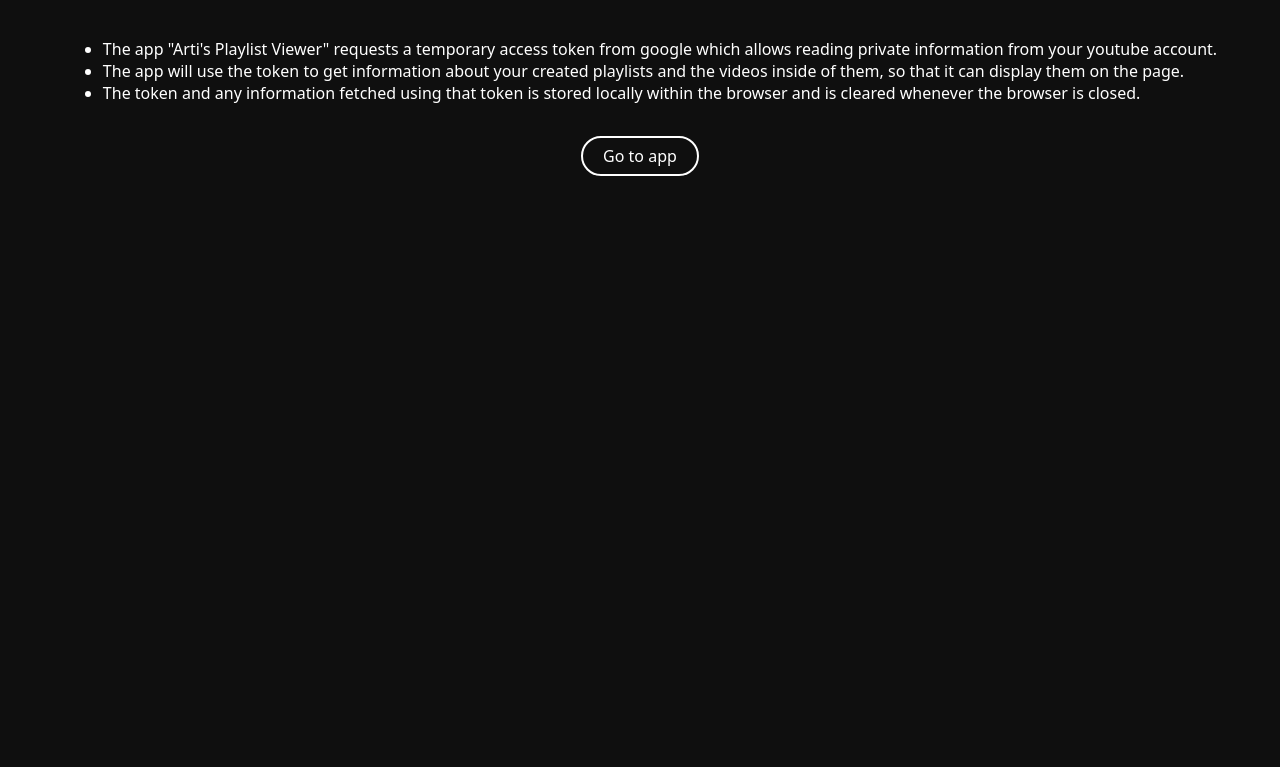
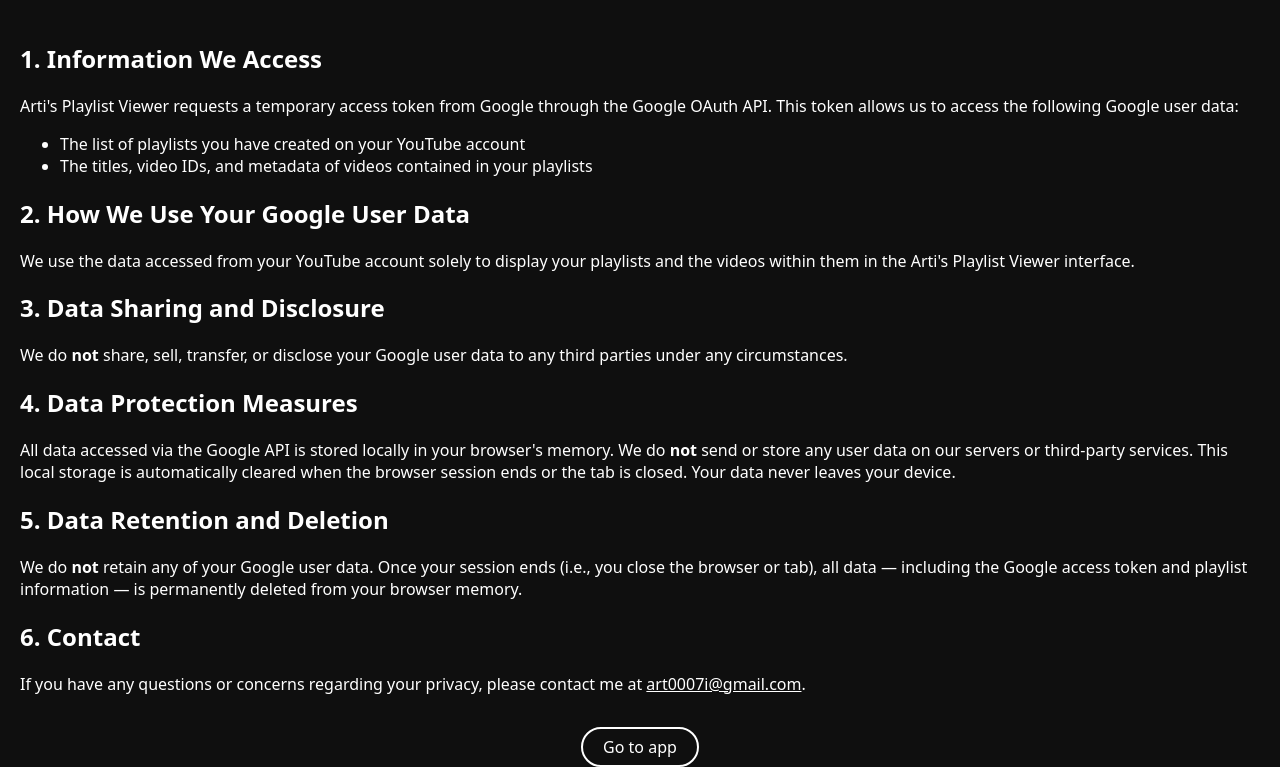
Before and after one commit to art0007i/ArtisPlaylistViewer, a plain HTML site: page PRIVACY_POLICY.html in a window 1280 px wide. Shown: the part 80-847 px from the top of the page. Before the commit the page ends 800 px from the top, so only its background shows below. Drawn offline with Linux system fonts and the light colour scheme.

Commit message:
Update PRIVACY_POLICY.html

```diff
--- a/PRIVACY_POLICY.html
+++ b/PRIVACY_POLICY.html
@@ -6,14 +6,46 @@
   </head>
   <body>
     <div class="center">
-      <h1>Arti's Playlist Viewer Privacy Policy</h1>
+      <h1>Privacy Policy - Arti's Playlist Viewer</h1>
+
+      <div style="padding: 0 20px;">
+      <h2>1. Information We Access</h2>
+      <p>
+        Arti's Playlist Viewer requests a temporary access token from Google through the Google OAuth API.
+        This token allows us to access the following Google user data:
+      </p>
       <ul>
-        <li>The app "Arti's Playlist Viewer" requests a temporary access token from google which allows reading private information from your youtube account.</li>
+        <li>The list of playlists you have created on your YouTube account</li>
+        <li>The titles, video IDs, and metadata of videos contained in your playlists</li>
+      </ul>
 
-        <li>The app will use the token to get information about your created playlists and the videos inside of them, so that it can display them on the page.</li>
+      <h2>2. How We Use Your Google User Data</h2>
+      <p>
+        We use the data accessed from your YouTube account solely to display your playlists and the videos within them
+        in the Arti's Playlist Viewer interface.
+      </p>
 
-        <li>The token and any information fetched using that token is stored locally within the browser and is cleared whenever the browser is closed.</li>
-      </ul>
+      <h2>3. Data Sharing and Disclosure</h2>
+      <p>
+        We do <strong>not</strong> share, sell, transfer, or disclose your Google user data to any third parties
+        under any circumstances.
+      </p>
+
+      <h2>4. Data Protection Measures</h2>
+      <p>
+        All data accessed via the Google API is stored locally in your browser's memory. We do <strong>not</strong> send or store any user data on our servers or third-party services. This local storage is automatically cleared when the browser session ends or the tab is closed. Your data never leaves your device.
+      </p>
+
+      <h2>5. Data Retention and Deletion</h2>
+      <p>
+        We do <strong>not</strong> retain any of your Google user data. Once your session ends (i.e., you close the browser or tab), all data — including the Google access token and playlist information — is permanently deleted from your browser memory.
+      </p>
+
+      <h2>6. Contact</h2>
+      <p>
+        If you have any questions or concerns regarding your privacy, please contact me at <a style="text-decoration: underline;" href="mailto:art0007i@gmail.com">art0007i@gmail.com</a>.
+      </p>
+      </div>
       <a href="app.html" class="round-button">Go to app</a>
     </div>
   </body>
```
